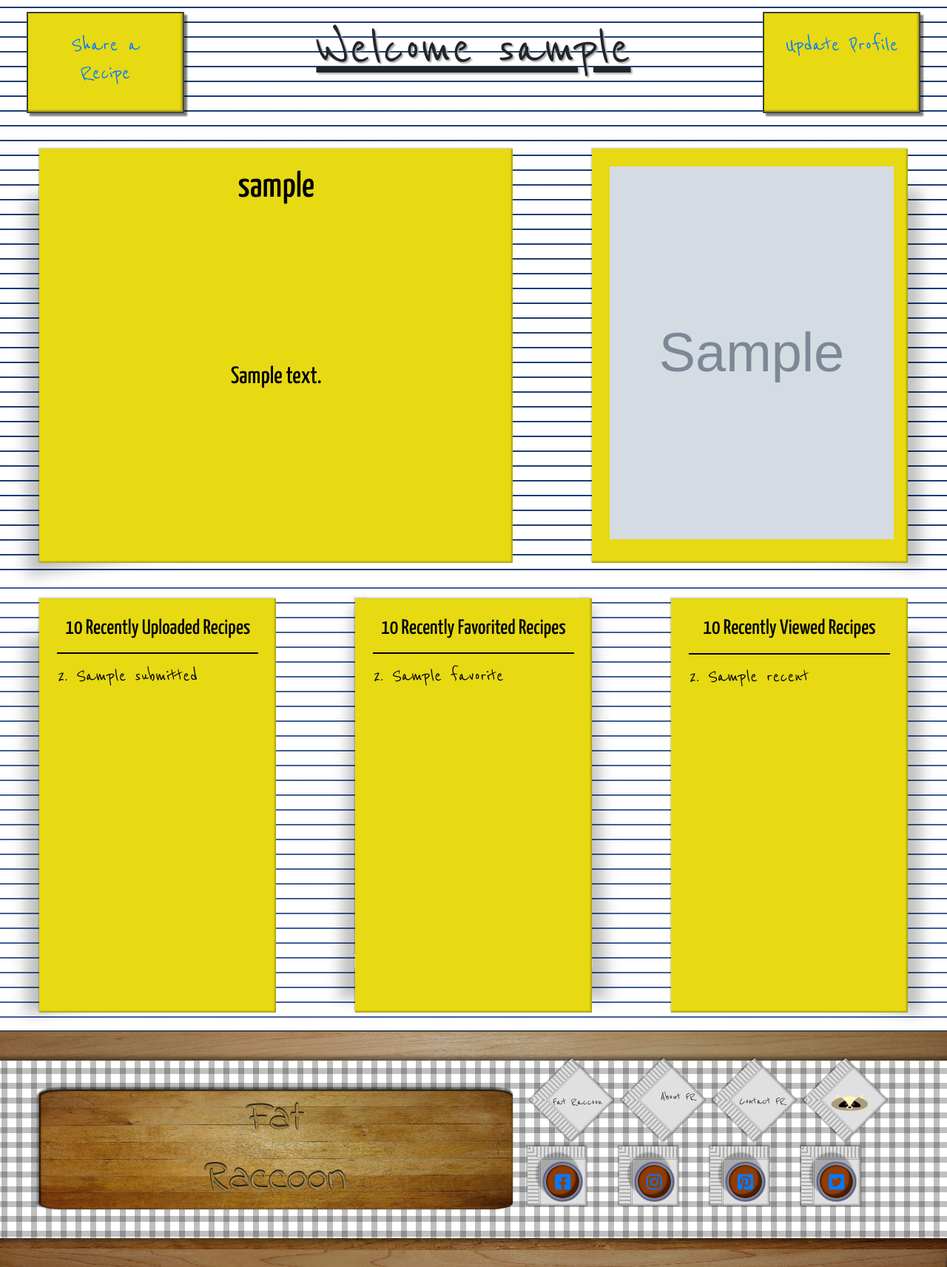
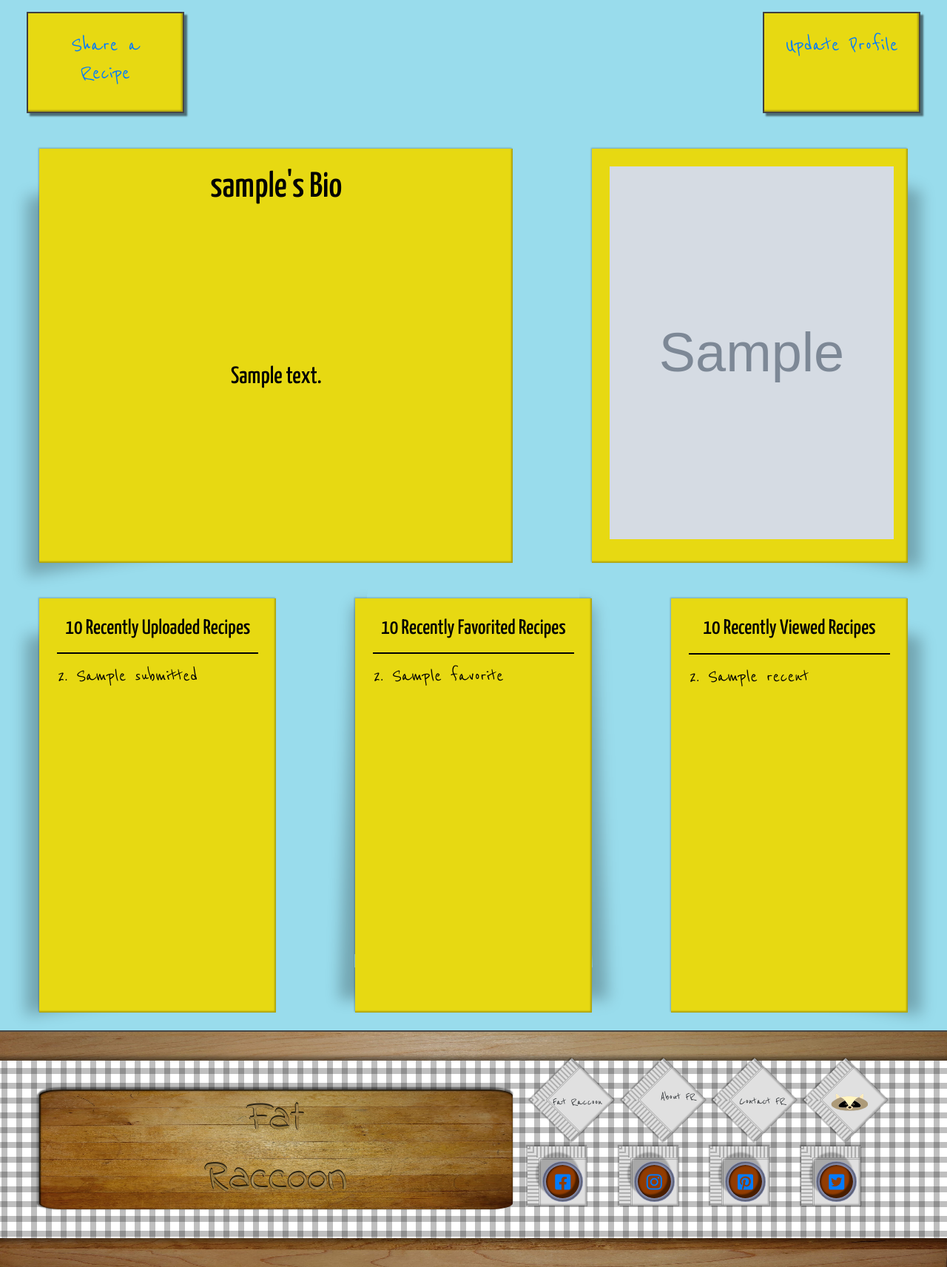
Before and after one commit to Richardaeld/Fat_Racoon_Kitchen, a Flask app: template templates/profile.html in a window 1280 px wide. Shown: the part 228-1941 px from the top of the page at 74% size. Run offline with Flask 2, Linux system fonts and the light colour scheme; the template is opened without the code that fills it: most values are stand-ins (such as "Sample title", 1, 10 or a date in 2020); grey boxes marked "Sample" are stand-in pictures; some libraries are stand-ins or nearby versions.

Commit message:
Updated background of 'profile.html'

```diff
--- a/templates/profile.html
+++ b/templates/profile.html
@@ -1,7 +1,7 @@
 {% extends "base.html" %}
 {% block section %}
 <!--  User basic information  -->
-<section class="row no-gutters justify-content-around align-items-center notebook-paper" style="background-color:  #010203;"> <!--  used carousel height  -->
+<section class="row no-gutters justify-content-around align-items-center" style="background-color: rgb(153, 220, 236);"> <!--  used carousel height  -->
     <div class="col-12">
         <div class="row no-gutters justify-content-around">
             <div class="col-2 custom-button sticky-note-no-shadow">
@@ -12,9 +12,9 @@
                 </div>
             </div>
             <div class="col-6">
-                <div class="" style="position: relative; top: 10%;">
-                    <h1 style="font-size: 5rem; text-decoration: underline; text-shadow: 2px 2px 2px #a7a7a7;">Welcome {{ chef_info.username }}</h1>
-                </div>
+                <!--<div class="bubble-letters" style="position: relative; top: 10%;">
+                    <h1 style="font-size: 5rem; text-decoration: underline; text-shadow: 2px 2px 2px #a7a7a7;">Welcome ** chef_info.username** </h1>
+                </div>-->
             </div>
             <div class="col-2 sticky-note-no-shadow custom-button">
                 <div class="sticky-note-inner-div">
@@ -30,7 +30,7 @@
             <div class="row no-gutters sticky-note-inner-div">
                 <div class="col-12">
                     <h1>
-                        {{ chef_info.username }}
+                        {{ chef_info.username }}'s Bio
                     </h1>
                 </div>
                 <div class="col-12">
@@ -62,7 +62,7 @@
 </section>
 
 <!--  Ten most recent columns   -->
-<section class="row no-gutters justify-content-around profile-lists notebook-paper">
+<section class="row no-gutters justify-content-around profile-lists" style="background-color: rgb(153, 220, 236);">
 
     <!--  Display ten most recent recipe uploads  -->
     <div class="col-3 sticky-note profile-sticky-height">
```
